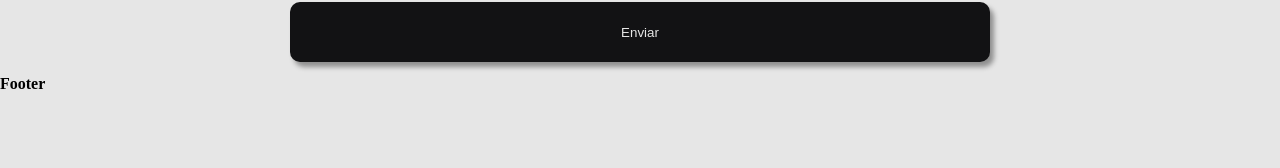
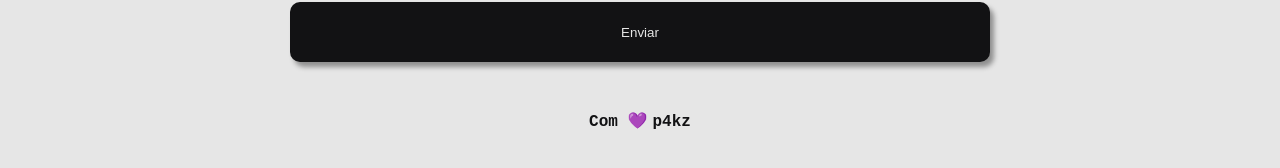
Before and after one commit to p4kz/almost-secret-project, a React (Vite) app: page / in a window 1280 px wide. Shown: the part 3029-3197 px from the top of the page. Before the commit the page ends 3125 px from the top, so only its background shows below. Built offline with nearby package versions, Linux system fonts and the light colour scheme; a web font is replaced by a local one.

Commit message:
create footer

```diff
--- a/src/components/Footer/index.jsx
+++ b/src/components/Footer/index.jsx
@@ -1,11 +1,17 @@
 import React from "react";
 
-import './styles.css'
+import {
+  FooterBox
+} from "./styles.jsx";
 
 export default function Footer () {
   return (
     <>
-      <h2>Footer</h2>
+      <FooterBox>
+        <p className="footer__text">Com 💜</p>
+          <a className="footer__link" href="https://github.com/p4kz" target="_blank">p4kz
+        </a>
+      </FooterBox>
     </>
   )
 }
--- /dev/null
+++ b/src/components/Footer/styles.jsx
@@ -0,0 +1,27 @@
+import styled from "styled-components";
+
+export const FooterBox = styled.footer`
+  align-items: center;
+  color: var(--black);
+  display: flex;
+  font-family: var(--font-mono);
+  font-weight: 700;
+  font-size: 1.6rem;
+  flex-direction: row;
+  height: 3rem;
+  height: 100px;
+  min-width: 100%;
+  justify-content: center;
+
+  .footer__link {
+    color: var(--black);
+    margin-left: .5rem;
+    text-decoration: none;
+    transition: 500ms;
+  }
+
+  .footer__link:hover {
+    color: var(--green);
+    text-decoration: underline;
+  }
+`
--- a/src/styles/GlobalStyle.jsx
+++ b/src/styles/GlobalStyle.jsx
@@ -46,13 +46,6 @@ export default createGlobalStyle`
     filter: brightness(1.3);
   }
 
-  a:active, button:active {
-    background: var(--green);
-    color: var(--font-black);
-    border: 1px solid var(--border-black);
-    border-radius: .8rem;
-  }
-
   textarea {
     border: none;
     overflow: auto;
```
Also changed, not shown: src/components/Footer/styles.css (deleted).
